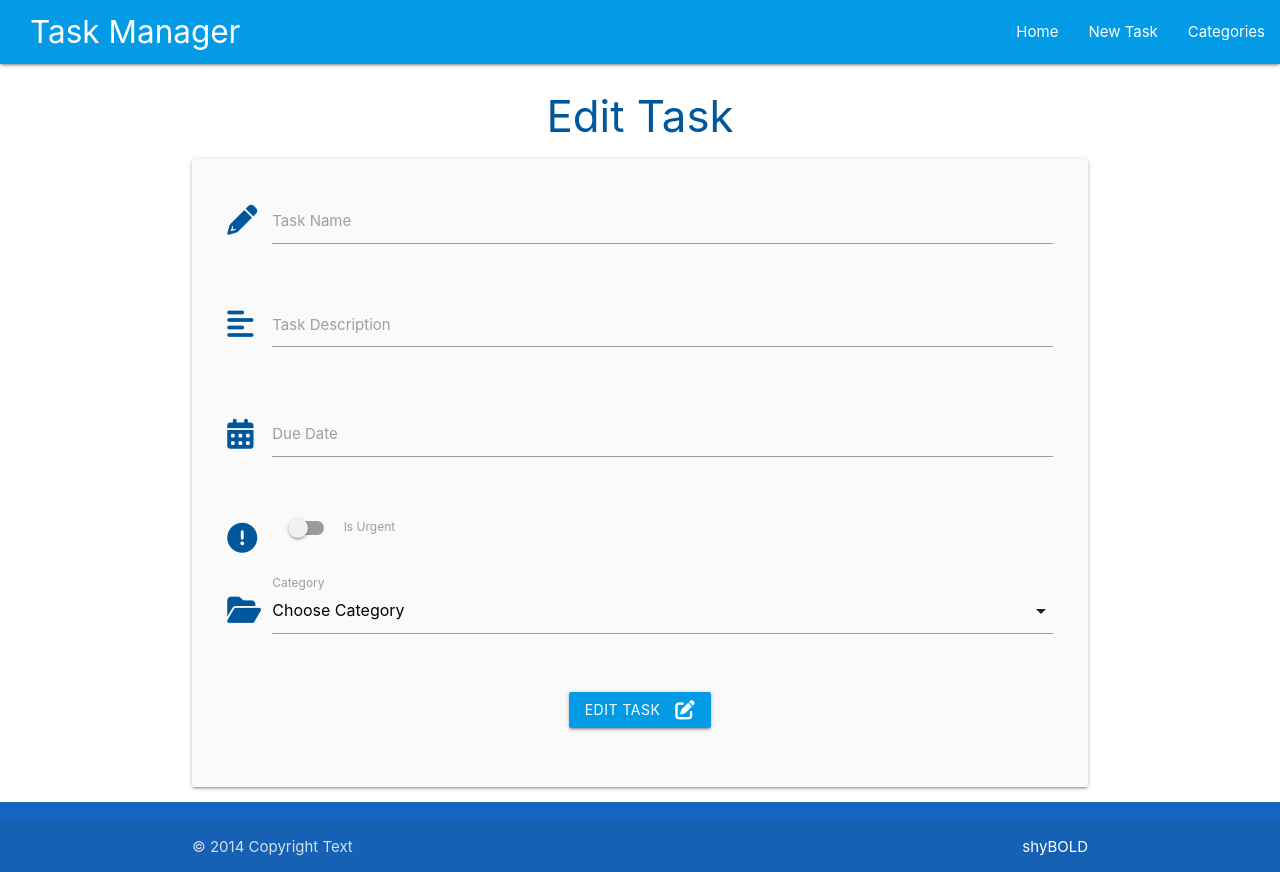
After one commit to SamuelUkachukwu/Task-Manager, a Flask app: template taskmanager/templates/edit_task.html in a window 1280 px wide. The commit adds this page. Run offline with Flask 2, Linux system fonts and the light colour scheme; the template is opened without the code that fills it, so the values that code supplies are empty; some libraries are stand-ins or nearby versions.

Commit message:
Add task edit functionality

```diff
--- /dev/null
+++ b/taskmanager/templates/edit_task.html
@@ -0,0 +1,80 @@
+{% extends "base.html" %}
+{% block content %}
+
+<h3 class="light-blue-text text-darken-4 center-align">Edit Task</h3>
+
+<div class="row card-panel grey lighten-5">
+    <form class="col s12" method="POST" action="{{ url_for('edit_task', task_id=task.id) }}">
+        <!-- task name -->
+        <div class="row">
+            <div class="input-field col s12">
+                <i class="fas fa-pencil-alt prefix light-blue-text text-darken-4"></i>
+                <input id="task_name" name="task_name" value="{{ task.task_name}}" type="text" minlength="5"
+                    maxlength="25" class="validate" required>
+                <label for="task_name">Task Name</label>
+            </div>
+        </div>
+        <!-- task description -->
+        <div class="row">
+            <div class="input-field col s12">
+                <i class="fas fa-align-left prefix light-blue-text text-darken-4"></i>
+                <textarea id="task_description" name="task_description" type="text" minlength="5" maxlength="200"
+                    class="materialize-textarea validate" required>
+                    {{- task.task_description -}}
+                </textarea>
+                <label for="task_description">Task Description</label>
+            </div>
+        </div>
+        <!-- due date -->
+        <div class="row">
+            <div class="input-field col s12">
+                <i class="fas fa-calendar-alt prefix light-blue-text text-darken-4"></i>
+                <input id="due_date" name="due_date" value="{{ task.due_date.strftime('%d %B, %Y') }}" type="text"
+                    class="datepicker validate" required>
+                <label for="due_date">Due Date</label>
+            </div>
+        </div>
+        <!-- is_urgent -->
+        <div class="row">
+            <div class="input-field col s12">
+                <div class="switch">
+                    <i class="fas fa-exclamation-circle prefix light-blue-text text-darken-4"></i>
+                    <label for="is_urgent">
+                        {% if task.is_urgent == True %}
+                            <input id="is_urgent" name="is_urgent" type="checkbox" checked>
+                        {% else %}
+                            <input id="is_urgent" name="is_urgent" type="checkbox">
+                        {% endif %}
+                        <span class="lever"></span>
+                        Is Urgent
+                    </label>
+                </div>
+            </div>
+        </div>
+        <!-- category id -->
+        <div class="row">
+            <div class="input-field col s12">
+                <i class="fas fa-folder-open prefix light-blue-text text-darken-4"></i>
+                <select name="category_id" id="category_id" class="validate" required>
+                    <option value="" disabled>Choose Category</option>
+                    {% for category in categories %}
+                        {% if category == task.category %}
+                            <option value="{{ category.id }}" selected>{{ category.category_name }}</option>
+                        {% else %}
+                            <option value="{{ category.id }}">{{ category.category_name }}</option>
+                        {% endif %}
+                    {% endfor %}
+                </select>
+                <label for="category_id">Category</label>
+            </div>
+        </div>
+        <!-- submit button -->
+        <div class="row">
+            <div class="input-field col s12 center-align">
+                <button type="submit" class="btn light-blue darken-1">Edit Task <i
+                        class="fas fa-edit right"></i></button>
+            </div>
+        </div>
+    </form>
+</div>
+{% endblock %}
--- a/taskmanager/templates/task.html
+++ b/taskmanager/templates/task.html
@@ -16,7 +16,7 @@
     <li>
         <div class="collapsible-header white-text light-blue darken-4">
             <i class="fas fa-caret-down"></i>
-            <strong>{{ task.task_name }}</strong>: {{ task.due_date.strftime("%d %B, %Y")}}
+            <strong>{{ task.task_name }}</strong>: {{ task.due_date.strftime("%d %B, %Y") }}
             {% if task.is_urgent == True %}
             <i class="fas fa-exclamation-circle light-blue-text text-lighten-2"></i>
             {% endif %}
@@ -24,6 +24,9 @@
         <div class="collapsible-body">
             <strong>{{ task.category }}</strong>
             <p>{{ task.task_description }}</p>
+            <p>
+                <a href="{{ url_for('edit_task', task_id=task.id) }}" class="btn green accent-4">Edit</a>
+            </p>
         </div>
     </li>
     {% endfor %}
```
Also changed, not shown: taskmanager/routes.py (+14 -0 lines).
